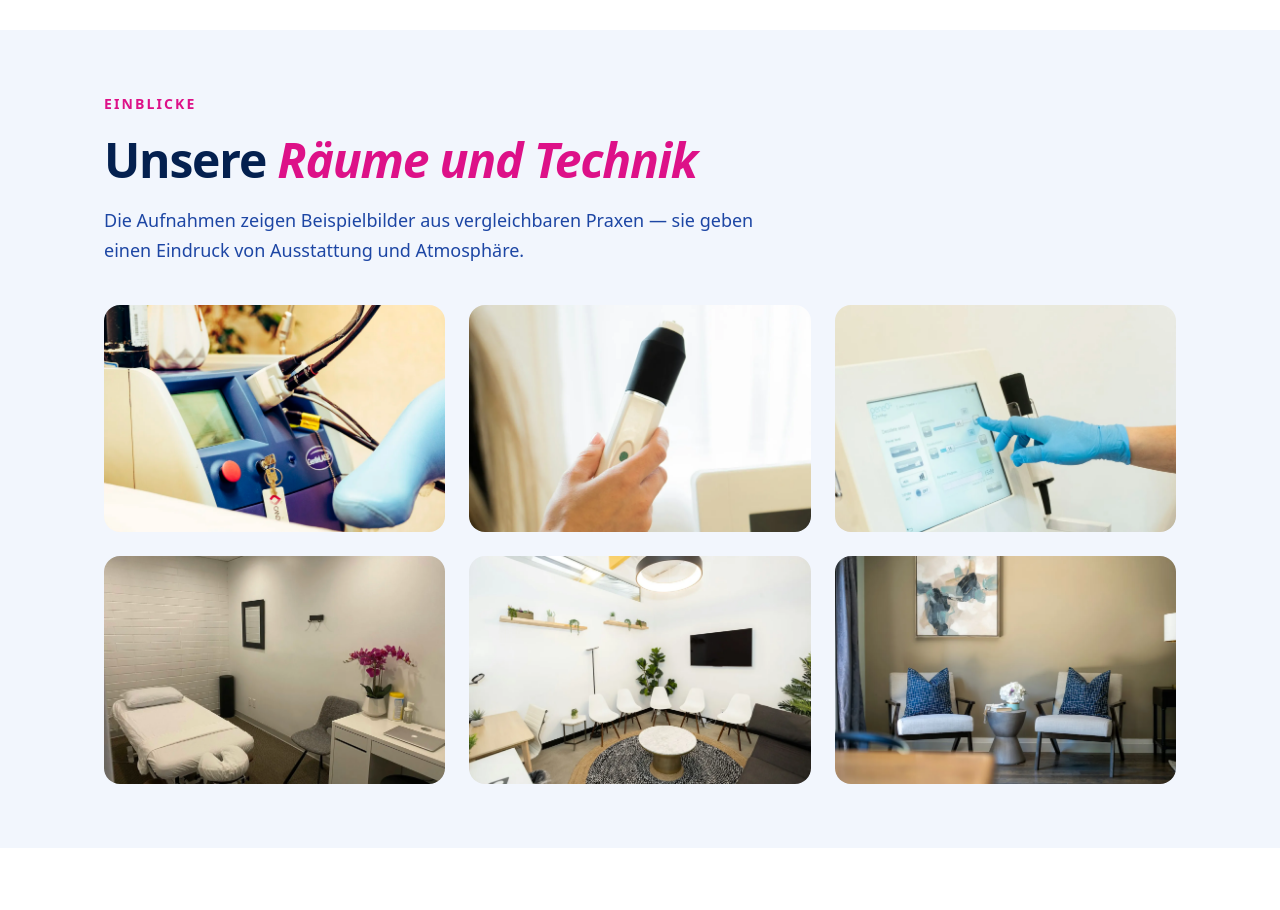
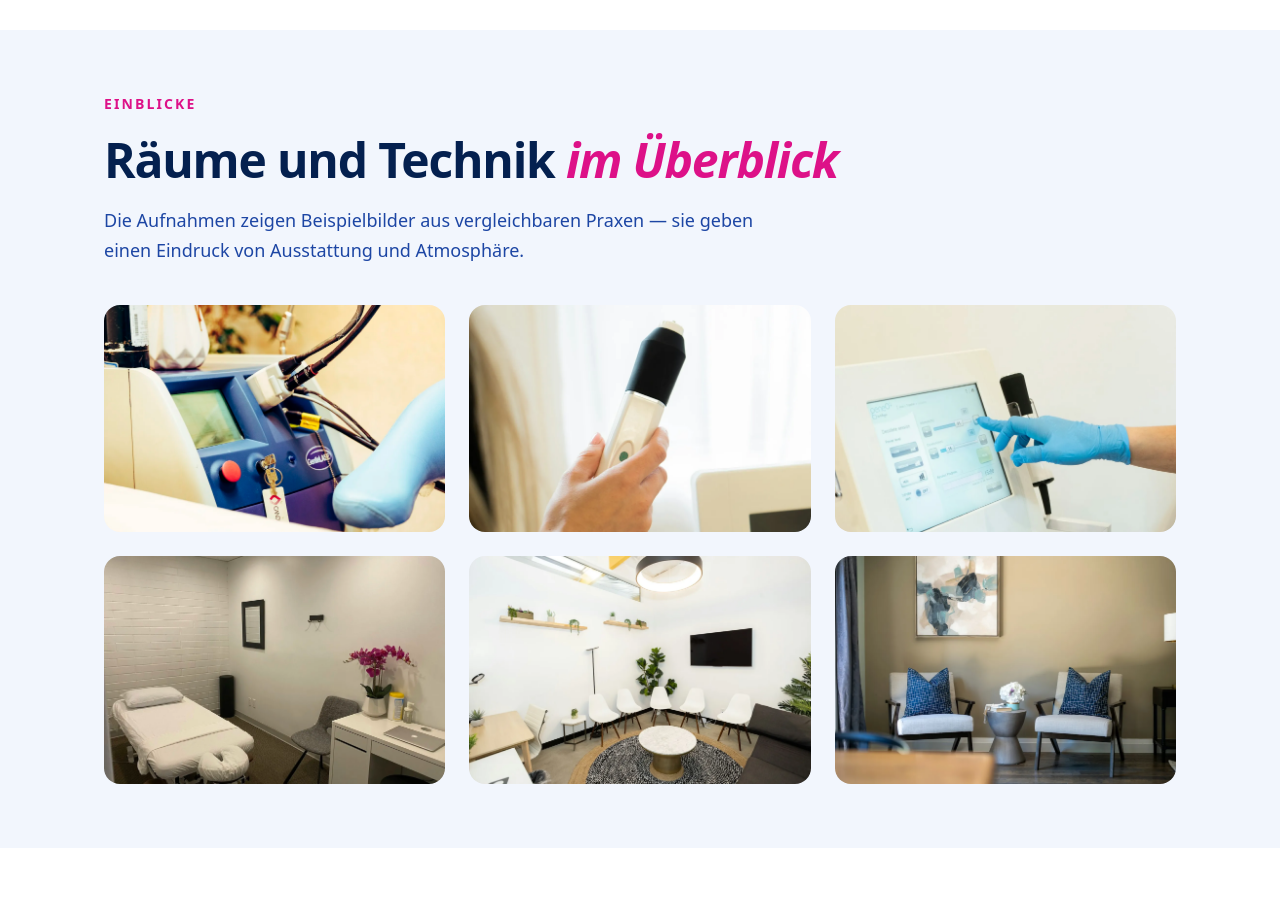
Before and after one commit to az108/dost, a React (Vite) app in the folder laser-aesthetik/: page /praxis in a window 1280 px wide. Shown: the part 820-1730 px from the top of the page. Built offline with nearby package versions, Linux system fonts and the light colour scheme.

Commit message:
fix(laser-aesthetik): stop the Praxis gallery heading claiming stock rooms

```diff
--- a/laser-aesthetik/src/pages/Praxis.tsx
+++ b/laser-aesthetik/src/pages/Praxis.tsx
@@ -59,8 +59,8 @@ export default function Praxis() {
         <Container className="flex flex-col gap-10">
           <SectionHeader
             eyebrow="Einblicke"
-            title="Unsere"
-            accent="Räume und Technik"
+            title="Räume und Technik"
+            accent="im Überblick"
             lead="Die Aufnahmen zeigen Beispielbilder aus vergleichbaren Praxen — sie geben einen Eindruck von Ausstattung und Atmosphäre."
           />
           <div className="grid gap-6 sm:grid-cols-2 lg:grid-cols-3">
```
